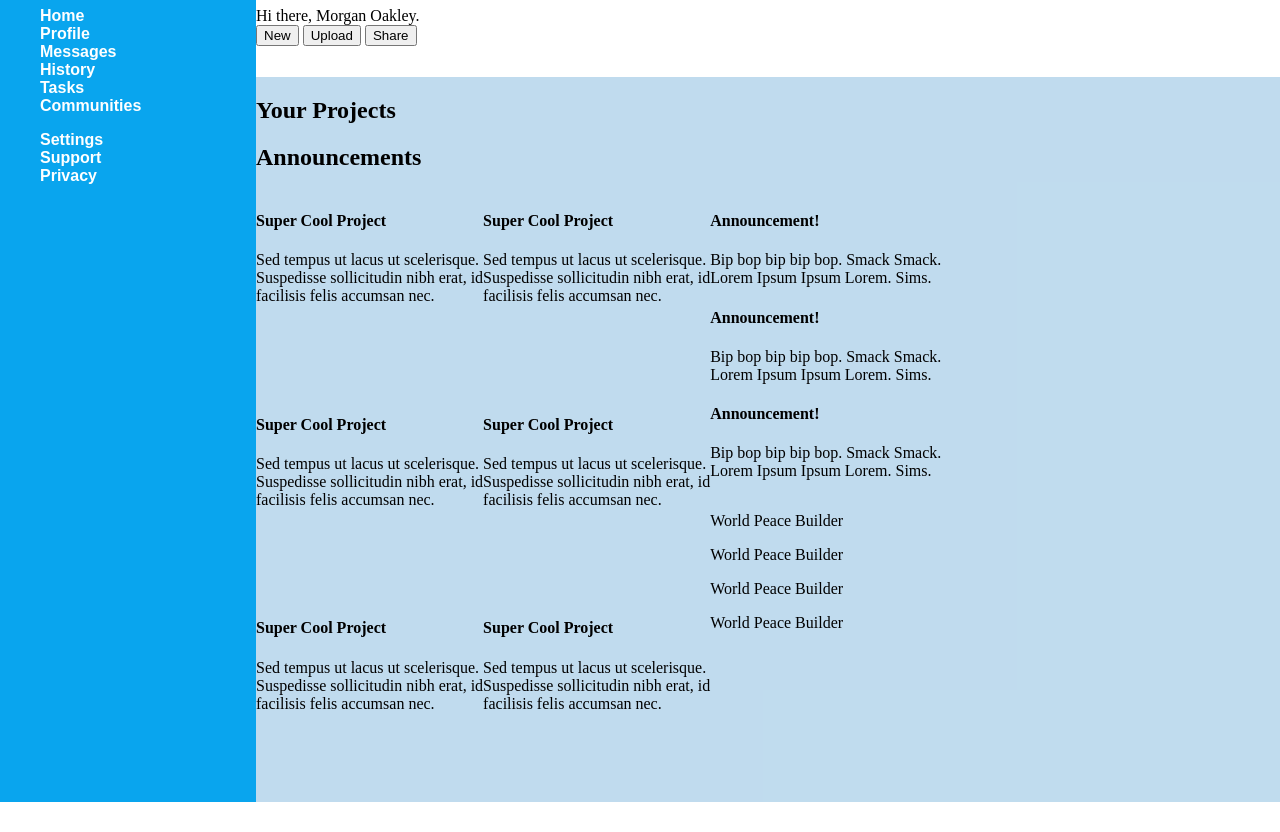
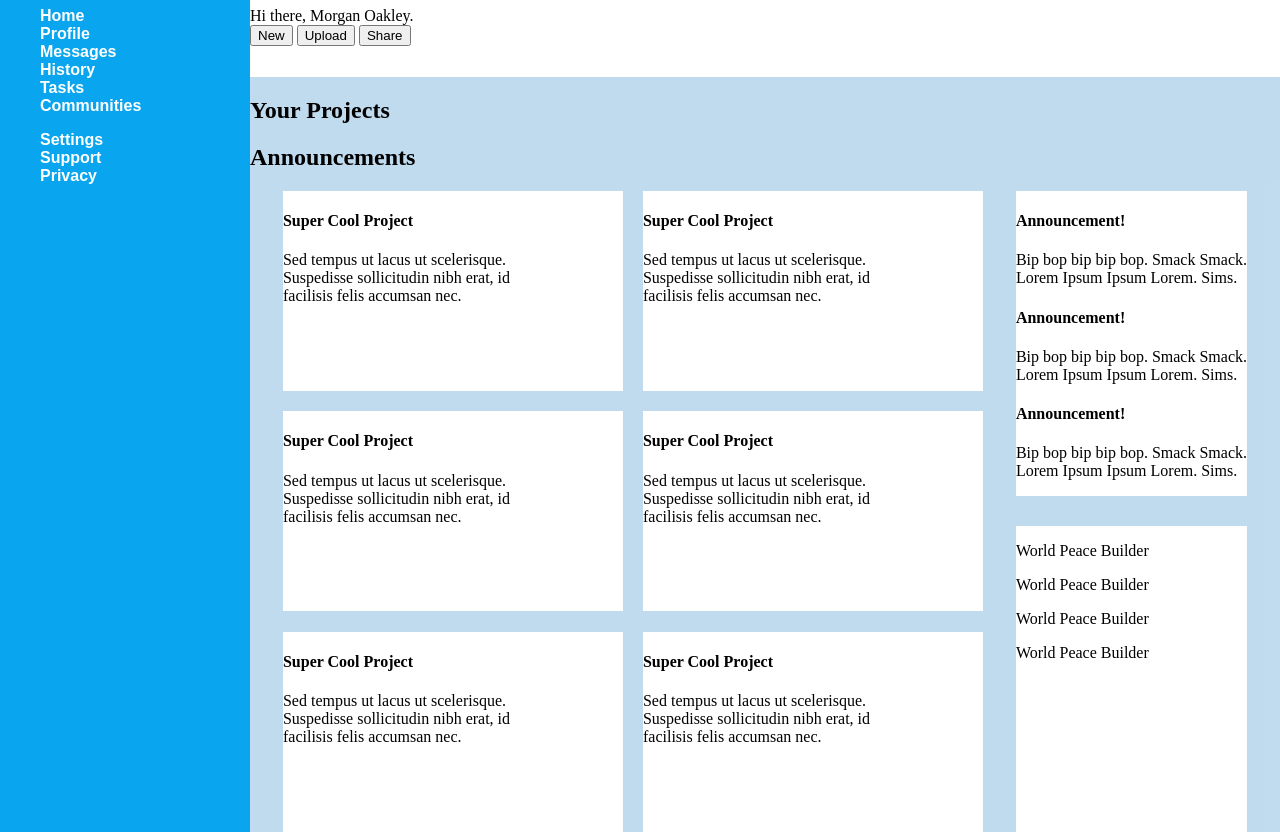
Before and after one commit to cesare-garcia/Odin-Admin-Dashboard, a plain HTML site: page index.html in a window 1280 px wide. Shown: the part 73-905 px from the top of the page. Before the commit the page ends 875 px from the top, so only its background shows below. Drawn offline with Linux system fonts and the light colour scheme.

Commit message:
style classes within the main content div

```diff
--- a/style.css
+++ b/style.css
@@ -4,7 +4,7 @@ body {
 
 .container {
     display: grid;
-    grid-template-columns: 1fr 4fr;
+    grid-template-columns: 250px 2fr;
     grid-template-rows: 150px 4fr;
 }
 
@@ -36,16 +36,36 @@ body {
 
 .card-container {
     display: flex;
+    justify-content: space-evenly;
 }
 
 .left-grid {
     display: grid;
     grid-template-columns: repeat(2, 1fr);
     grid-template-rows: repeat(3, 1fr);
+    gap: 20px;
+    width: 700px;
 }
+
+.card {
+    height: 200px;
+    background-color: white;
+}
+
+
 
 .right-grid {
     display: grid;
     grid-template-columns: 1fr;
     grid-template-rows: repeat(2, 1fr);
+    gap: 30px;
+
 }
+
+.announcement-card {
+    background-color: white;
+}
+
+.trending-card {
+    background-color: white;
+}
```
